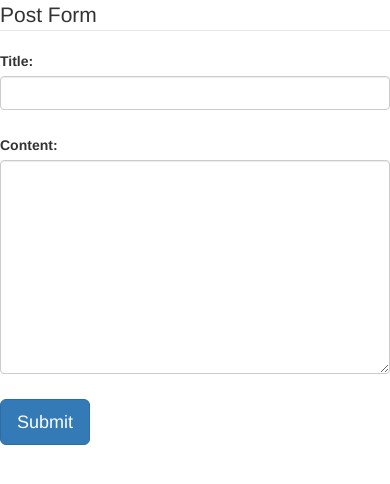
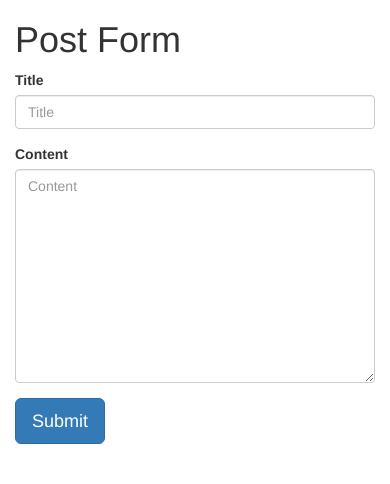
Before and after one commit to easyoffbang/django_projects, a Django app: page /dojo/new/ in a window 390 px wide. Shown: the top 484 px of the page. Run offline with Django 3.2, Linux system fonts and the light colour scheme; some libraries are stand-ins or nearby versions.

Commit message:
CBV 샘플 -STEP 1

```diff
--- /dev/null
+++ b/dojo/templates/dojo/post_detail.html
@@ -0,0 +1,5 @@
+<h1> {{post.title }}</h1>
+
+
+<hr/>
+dojo/templates/dojo/post_detail.html
--- a/dojo/templates/dojo/post_form.html
+++ b/dojo/templates/dojo/post_form.html
@@ -1,42 +1,23 @@
-<link rel="stylesheet"
-href="//maxcdn.bootstrapcdn.com/bootstrap/3.3.7/css/bootstrap.min.css" />
-<script src="//code.jquery.com/jquery-2.2.4.min.js"></script>
-<form action="" method="post" class="form-horizontal">
-<legend>Post Form</legend>
-{% csrf_token %}
-    {% for error in form.non_field_errors %}
-        <div class="alert alert-danger">
-            {{ error }}
-        </div>
-    {% endfor %}
-<!-- hidden fields는 위젯만 렌더링 -->
-    {% for field in form.hidden_fields %}
-        {{ field }}
-    {% endfor %}
-<!-- visible fields는 모든 요소 렌더링 -->
-    {% for field in form.visible_fields %}
-        <div class="form-group">
-        {{ field.label_tag }}
-        <div class="col-sm-10">
-        {{ field }}
-        <p class="help-block">{{ field.help_text }}</p>
-    {% for error in field.errors %}
-        <div class="alert alert-danger">
-        {{ error }}
-        </div>
-    {% endfor %}
-        </div>
-        </div>
-{% endfor %}
-<input type="submit" class="btn btn-primary btn-lg" />
-</form>
+{% load bootstrap3 %}
+{% bootstrap_css %}
+{% bootstrap_javascript %}
+
+<div class="container">
+    <div class="row">
+    <div class="col-md-6 col-md-offset-3">
+    <h1>Post Form</h1>
+        <form action="" method="post" class="form">
+        {% csrf_token %}
+        {% bootstrap_form form %} <!-- bootstrap3 라이브러리를 통해 Form Render -->
+        <input type="submit" class="btn btn-primary btn-lg" />
+        </form>
+    </div>
+    </div>
+</div>
 
 
 <script>
 $(function() {
-    $('.form-group label').addClass('col-sm-2');
-    $('.form-group input, .form-group textarea').addClass('form-control');
-    });
     var dom = document.getElementById('{{ form.user_agent.id_for_label }}');
-    dom.value = navigator.userAgent;
+    dom.value = navigator.userAgent;});
 </script>
--- a/dojo/urls.py
+++ b/dojo/urls.py
@@ -18,4 +18,5 @@ urlpatterns = [
     re_path(r'^cbv/list2/$', views_cbv.post_list2),
     re_path(r'^cbv/list3/$', views_cbv.post_list3),
     re_path(r'^cbv/excel/$', views_cbv.exceldownload),
+    path('<int:id>/', views.post_detail, name = 'post_detail'),
 ]
--- a/dojo/views.py
+++ b/dojo/views.py
@@ -6,7 +6,14 @@ from .forms import PostForm
 from .models import Post
 
 
+
 # Create your views here.
+def post_detail(request, id):
+    post =get_object_or_404(Post, id=id)
+    return render(request, 'dojo/post_detail.html', {
+        'post':post,
+    })
+
 
 def post_new(request):
     if request.method == 'POST':
```
